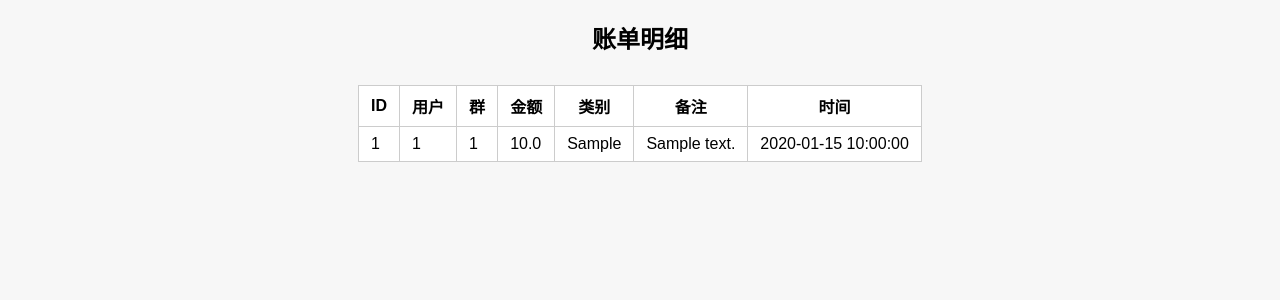
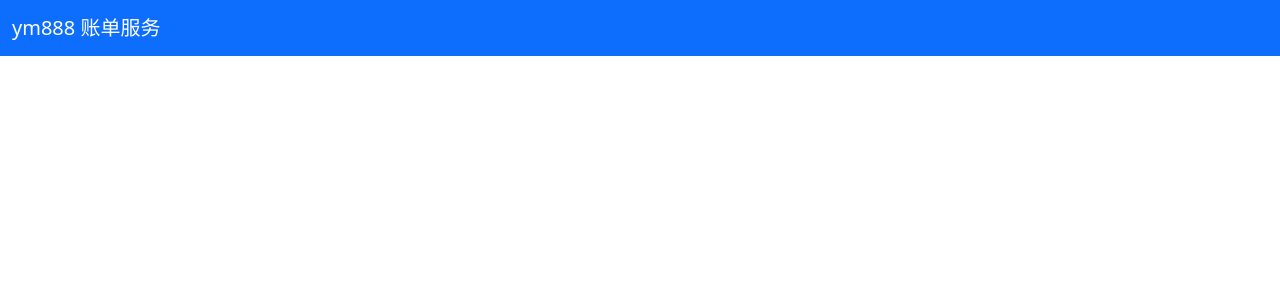
Before and after one commit to Tv772-ut/ym888, a Flask app: page / in a window 1280 px wide. Shown: the top 300 px of the page. Run offline with Flask 2, Linux system fonts and the light colour scheme; tables that the repository leaves empty hold one stand-in row (values such as "Sample post").

Commit message:
Update bill.html

```diff
--- a/web/templates/bill.html
+++ b/web/templates/bill.html
@@ -1,31 +1,19 @@
-<!-- ym888/web/templates/bill.html -->
 <!DOCTYPE html>
 <html>
 <head>
-    <title>账单列表 - ym888</title>
-    <style>
-        body { font-family: Arial; background: #f7f7f7; }
-        table { background: #fff; margin: 30px auto; border-collapse: collapse; }
-        th, td { border: 1px solid #ccc; padding: 8px 12px; }
-    </style>
+    <title>{{ title or "账单服务" }}</title>
+    <meta charset="utf-8">
+    <link href="https://cdn.jsdelivr.net/npm/bootstrap@5.3.3/dist/css/bootstrap.min.css" rel="stylesheet">
+    <link href="{{ url_for('static', filename='style.css') }}" rel="stylesheet">
 </head>
 <body>
-    <h2 style="text-align:center;">账单明细</h2>
-    <table>
-        <tr>
-            <th>ID</th><th>用户</th><th>群</th><th>金额</th><th>类别</th><th>备注</th><th>时间</th>
-        </tr>
-        {% for row in records %}
-        <tr>
-            <td>{{ row.id }}</td>
-            <td>{{ row.user_id }}</td>
-            <td>{{ row.group_id }}</td>
-            <td>{{ row.amount }}</td>
-            <td>{{ row.category }}</td>
-            <td>{{ row.note }}</td>
-            <td>{{ row.created_at }}</td>
-        </tr>
-        {% endfor %}
-    </table>
+    <nav class="navbar navbar-expand-lg navbar-dark bg-primary mb-4">
+        <div class="container-fluid">
+            <a class="navbar-brand" href="/">ym888 账单服务</a>
+        </div>
+    </nav>
+    <div class="container">
+        {% block content %}{% endblock %}
+    </div>
 </body>
 </html>
```
